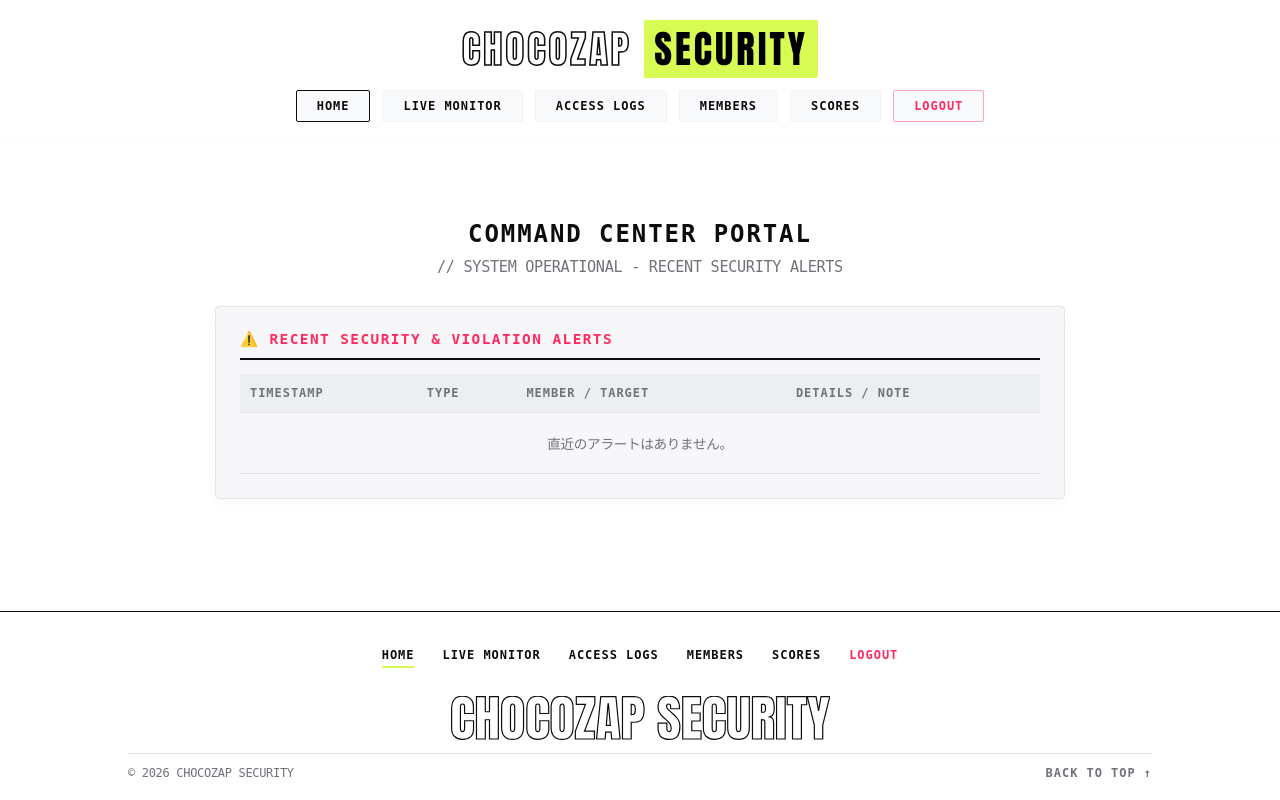
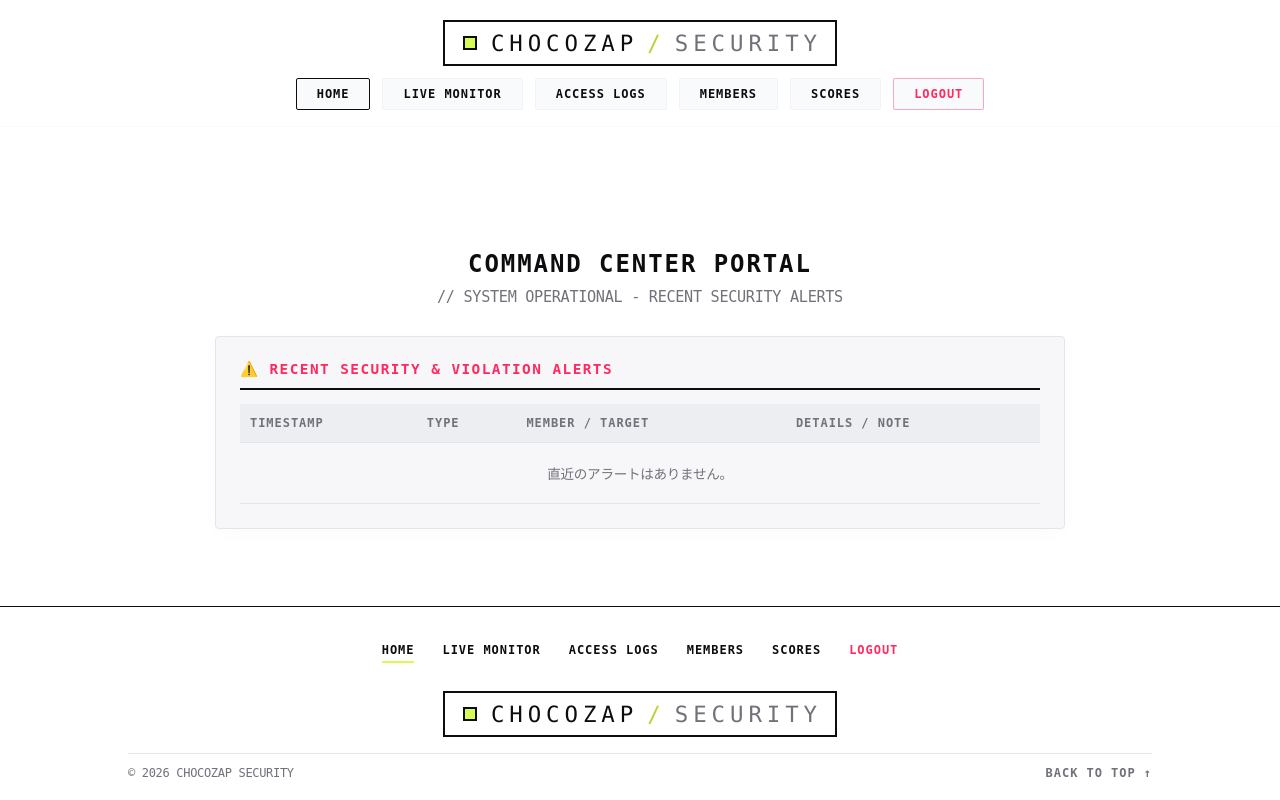
Before and after one commit to UMEZAWADAN/A-02, a FastAPI app: page / in a window 1280 px wide. Run offline with FastAPI, Linux system fonts and the light colour scheme; the visitor is signed in with stand-in values (Sample User, id 1); data that the repository does not hold is empty.

Commit message:
バグ修正

```diff
--- a/main.py
+++ b/main.py
@@ -2092,6 +2092,8 @@ def camera_processing_loop():
                             print(f" エステ自動完了処理エラー: {e}")
 
             else:
+                if "room_push_time" not in locals():
+                    room_push_time = 0.0
                 # ＝ トレーニングルームモード（椅子検知・座り判定・マシン利用時間計測） ＝
                 put_text(frame, "MODE: [ROOM (Seat & Machine Monitor)]", (20, 30), cv2.FONT_HERSHEY_SIMPLEX, 0.6, (255, 165, 0), 2)
 
@@ -2180,6 +2182,10 @@ def camera_processing_loop():
 
                 # アイドル状態のマシン（誰も使っていない状態が続いたもの）を解放する
                 state.release_idle_machines(current_time)
+
+                if (current_time - room_push_time) >= ROOM_PUSH_INTERVAL:
+                    room_push_time = current_time
+                    state.push_update()
 
             with render_lock:
                 current_output_frame = frame.copy()
--- a/templates/index.html
+++ b/templates/index.html
@@ -28,7 +28,7 @@
             font-family: -apple-system, BlinkMacSystemFont, "Helvetica Neue", YuGothic, "Meiryo", sans-serif;
             background-color: var(--bg-color);
             color: var(--text-main);
-            padding-top: 160px;
+            padding-top: 190px;
             padding-left: 20px;
             padding-right: 20px;
             box-sizing: border-box;
@@ -66,34 +66,66 @@
         }
 
         .header-brand h1 {
-            font-size: 2.4rem;
-            font-weight: 900;
-            text-transform: uppercase;
             margin: 0 0 12px 0;
-            letter-spacing: 0.08em;
+            font-size: inherit;
+            font-weight: normal;
             text-align: center;
-            font-family: Impact, -apple-system, BlinkMacSystemFont, sans-serif;
-            color: transparent;
-            -webkit-text-stroke: 1.5px var(--text-main);
         }
 
-        .header-brand h1 span {
+        /* ロゴ（案C：ミニマル・テック） */
+        .logo {
+            display: inline-flex;
+            align-items: center;
+            gap: 14px;
+            padding: 8px 18px;
+            border: 2px solid var(--text-main);
+            background: rgba(255, 255, 255, 0.6);
+            color: var(--text-main);
+            text-decoration: none;
+            white-space: nowrap;
+            text-transform: uppercase;
+            font-family: ui-monospace, Menlo, Consolas, "SFMono-Regular", monospace;
+            transition: background-color 0.2s ease;
+        }
+        .logo-sq {
+            width: 14px;
+            height: 14px;
+            box-sizing: border-box;
             background: var(--accent-lime);
-            padding: 0 10px;
-            color: #000;
-            -webkit-text-stroke: 0px transparent;
-            border-radius: 2px;
-            display: inline-block;
+            border: 2px solid var(--text-main);
+            flex-shrink: 0;
+            transition: background-color 0.2s ease;
+        }
+        .logo-name,
+        .logo-slash,
+        .logo-sub {
+            font-size: 1.4rem;
+            letter-spacing: 0.22em;
+            margin-right: -0.22em;
+        }
+        .logo-name  { font-weight: 500; }
+        .logo-slash { color: var(--accent-lime-dark); }
+        .logo-sub   { color: var(--text-muted); font-weight: 400; }
+        .logo:hover { background: var(--accent-lime); }
+        .logo:hover .logo-sq { background: var(--text-main); }
+        .logo:hover .logo-slash,
+        .logo:hover .logo-sub { color: var(--text-main); }
+
+        .logo-lg { padding: 14px 28px; gap: 20px; }
+        .logo-lg .logo-sq { width: 20px; height: 20px; }
+        .logo-lg .logo-name,
+        .logo-lg .logo-slash,
+        .logo-lg .logo-sub { font-size: 2.2rem; }
+
+        @media (max-width: 600px) {
+            .logo { gap: 10px; padding: 6px 12px; }
+            .logo-name, .logo-slash, .logo-sub { font-size: 0.95rem; letter-spacing: 0.14em; margin-right: -0.14em; }
+            .logo-sq { width: 10px; height: 10px; }
+            .logo-lg { padding: 10px 16px; gap: 12px; }
+            .logo-lg .logo-sq { width: 12px; height: 12px; }
+            .logo-lg .logo-name, .logo-lg .logo-slash, .logo-lg .logo-sub { font-size: 1.1rem; }
         }
 
-        .header-brand h1 a {
-            color: inherit;
-            text-decoration: none;
-            transition: color 0.3s ease;
-        }
-        .header-brand h1 a:hover {
-            color: var(--accent-lime);
-        }
 
         .nav-container {
             display: flex;
@@ -268,27 +300,10 @@
             border-bottom-color: var(--danger-color);
         }
 
-        .footer-wordmark {
-            display: block;
-            max-width: 380px;
-            margin: 28px auto 12px auto;
-            text-decoration: none;
-        }
-        .footer-wordmark svg {
-            display: block;
-            width: 100%;
-            height: auto;
-        }
-        .footer-wordmark text {
-            font-family: Impact, -apple-system, BlinkMacSystemFont, sans-serif;
-            font-weight: 900;
-            fill: transparent;
-            stroke: var(--text-main);
-            stroke-width: 3;
-            transition: fill 0.3s ease;
-        }
-        .footer-wordmark:hover text {
-            fill: var(--accent-lime);
+        .footer-logo {
+            display: flex;
+            justify-content: center;
+            margin: 28px 0 16px 0;
         }
 
         .footer-bottom {
@@ -318,7 +333,14 @@
 
     <header class="site-header">
         <div class="header-brand">
-            <h1><a href="/" class="brand-link" aria-label="CHOCOZAP SECURITY ホームへ">CHOCOZAP <span>SECURITY</span></a></h1>
+            <h1>
+                <a href="/" class="logo " aria-label="CHOCOZAP SECURITY">
+                    <span class="logo-sq" aria-hidden="true"></span>
+                    <span class="logo-name">CHOCOZAP</span>
+                    <span class="logo-slash" aria-hidden="true">/</span>
+                    <span class="logo-sub">SECURITY</span>
+                </a>
+            </h1>
         </div>
         <nav class="nav-container">
             <a href="/" class="nav-btn" style="border-color: var(--text-main);">HOME</a>
@@ -367,11 +389,14 @@
                 <a href="/admin/logout" class="logout">LOGOUT</a>
             </nav>
 
-            <a class="footer-wordmark" href="/" aria-label="CHOCOZAP SECURITY">
-                <svg viewBox="0 0 1000 118" aria-hidden="true" preserveAspectRatio="xMidYMid meet">
-                    <text x="0" y="112" font-size="130" textLength="1000" lengthAdjust="spacingAndGlyphs">CHOCOZAP SECURITY</text>
-                </svg>
-            </a>
+            <div class="footer-logo">
+                <a href="/" class="logo" aria-label="CHOCOZAP SECURITY">
+                    <span class="logo-sq" aria-hidden="true"></span>
+                    <span class="logo-name">CHOCOZAP</span>
+                    <span class="logo-slash" aria-hidden="true">/</span>
+                    <span class="logo-sub">SECURITY</span>
+                </a>
+            </div>
 
             <div class="footer-bottom">
                 <div>&copy; 2026 CHOCOZAP SECURITY</div>
```
Also changed, not shown: templates/live.html (+27 -0 lines).
